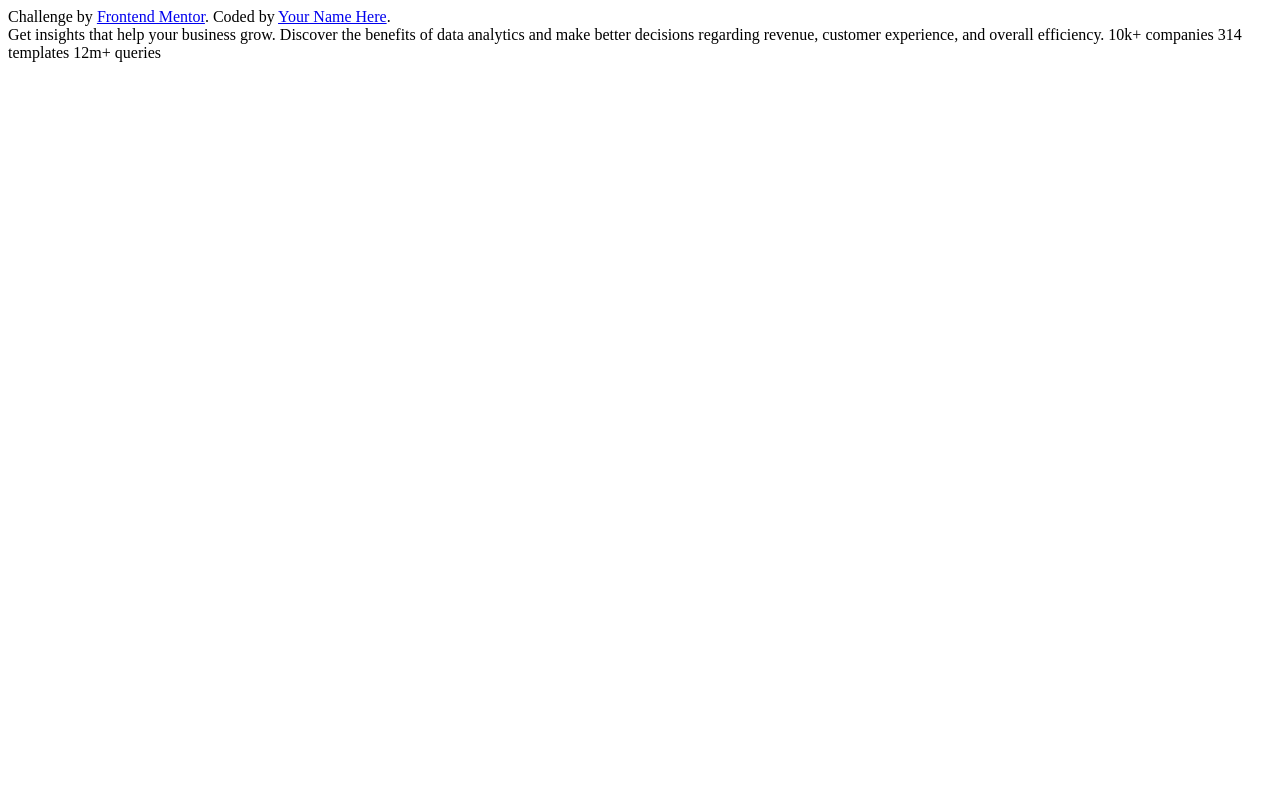
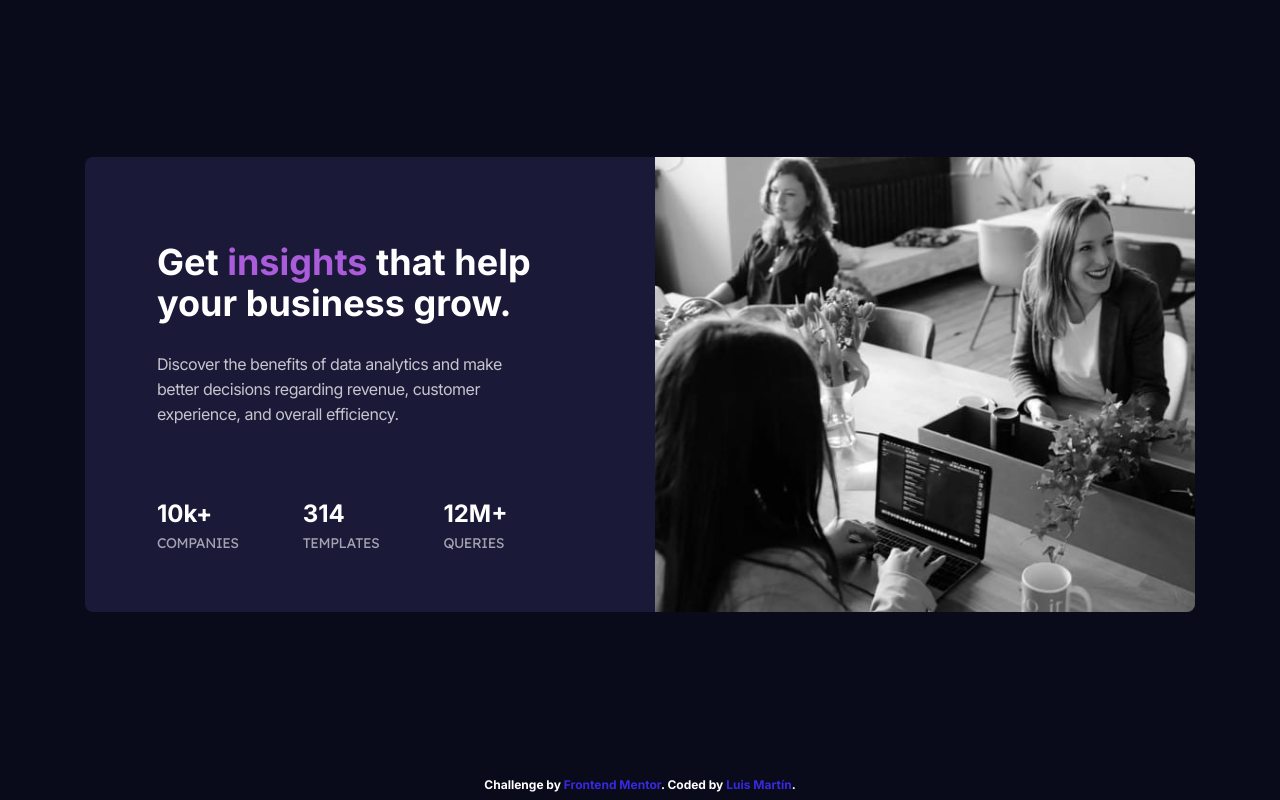
Before and after one commit to roguesquid/stats-preview-card, a plain HTML site: page index.html in a window 1280 px wide. Drawn offline with Linux system fonts and the light colour scheme.

Commit message:
finalizing card

```diff
--- a/index.html
+++ b/index.html
@@ -10,17 +10,66 @@
       href="./images/favicon-32x32.png"
     />
     <title>Frontend Mentor | Stats preview card component</title>
+    <link rel="stylesheet" href="./styles.css" />
+    <link rel="preconnect" href="https://fonts.googleapis.com" />
+    <link rel="preconnect" href="https://fonts.gstatic.com" crossorigin />
+    <link
+      href="https://fonts.googleapis.com/css2?family=Inter:wght@400;700&family=Lexend+Deca&display=swap"
+      rel="stylesheet"
+    />
   </head>
   <body>
-    <main></main>
-    <div class="attribution">
-      Challenge by
-      <a href="https://www.frontendmentor.io?ref=challenge" target="_blank"
-        >Frontend Mentor</a
-      >. Coded by <a href="#">Your Name Here</a>.
-    </div>
+    <main class="main">
+      <section class="card">
+        <picture class="card__image-container">
+          <img
+            class="card__image"
+            src="./images/image-header-mobile.jpg"
+            alt="Header image"
+          />
+          <source
+            media="(min-width: 1280px)"
+            srcset="./images/image-header-desktop.jpg"
+          />
+        </picture>
+        <div class="card__content-container">
+          <div class="card_content">
+            <h1 class="card__heading">
+              Get <span class="card__text-accent">insights</span> that help your
+              business grow.
+            </h1>
+            <p class="card__paragraph">
+              Discover the benefits of data analytics and make better decisions
+              regarding revenue, customer experience, and overall efficiency.
+            </p>
+            <div class="card__stats-container">
+              <div class="card__stat">
+                <h2 class="card__stats-heading">10k+</h2>
+                <span class="card__stats-text">companies</span>
+              </div>
+              <div class="card__stat">
+                <h2 class="card__stats-heading">314</h2>
+                <span class="card__stats-text">templates</span>
+              </div>
+              <div class="card__stat">
+                <h2 class="card__stats-heading">12M+</h2>
+                <span class="card__stats-text">queries</span>
+              </div>
+            </div>
+          </div>
+        </div>
+      </section>
+    </main>
+    <footer class="attribution">
+      <p class="attribution__text">
+        Challenge by
+        <a
+          class="attribution__link"
+          href="https://www.frontendmentor.io?ref=challenge"
+          target="_blank"
+          >Frontend Mentor</a
+        >. Coded by <a class="attribution__link" href="#">Luis Martín</a>.
+      </p>
+    </footer>
   </body>
 </html>
-Get insights that help your business grow. Discover the benefits of data
-analytics and make better decisions regarding revenue, customer experience, and
-overall efficiency. 10k+ companies 314 templates 12m+ queries
--- a/styles.css
+++ b/styles.css
@@ -1,7 +1,168 @@
-.attribution {
-  font-size: 11px;
+/*=============== Variables ===============*/
+:root {
+  /*=============== Colors ===============*/
+  --very-dark-blue: hsl(233, 47%, 7%);
+  --dark-desaturated-blue: hsl(244, 38%, 16%);
+  --soft-violet: hsl(277, 64%, 61%);
+  --white: hsl(0, 0%, 100%);
+  --main-paragraph-white: hsla(0, 0%, 100%, 0.75);
+  --stat-headings-white: hsla(0, 0%, 100%, 0.6);
+  /*=============== Typography ===============*/
+  --font-family: "Inter", sans-serif;
+  --stat-headings-font: "Lexend Deca", sans-serif;
+  --font-regular: 400;
+  --font-bold: 700;
+  /*=============== Typography sizes ===============*/
+  --big-text: 2.8rem;
+  --medium-text: 2.4rem;
+  --small-text: 1.6rem;
+  --xsmall-text: 1.4rem;
+}
+/*=============== Base ===============*/
+* {
+  margin: 0;
+  padding: 0;
+  box-sizing: border-box;
+}
+html {
+  font-size: 62.5%;
+  font-family: var(--font-family);
+}
+body {
+  background-color: var(--very-dark-blue);
+}
+img {
+  display: block;
+  overflow: hidden;
+  width: 100%;
+}
+/*=============== Main ===============*/
+.main {
+  display: flex;
+  align-items: center;
+  justify-content: center;
+  /*cuando la card es mas grande que el viewport uso % cuando es mas pequeña uso vh*/
+  height: calc(100% - 3.1rem);
+  padding: 3.2rem 0;
+}
+.card {
+  color: var(--white);
+  display: flex;
+  flex-direction: column;
+}
+.card__image {
+  border-radius: 0.8rem 0.8rem 0rem 0rem;
+  max-width: 32.7rem;
+}
+.card__content-container {
+  background-color: var(--dark-desaturated-blue);
+  border-radius: 0rem 0rem 0.8rem 0.8rem;
+  padding: 3.2rem;
+}
+.card_content {
+  display: flex;
+  justify-content: center;
+  align-items: center;
+  flex-direction: column;
+}
+.card__heading {
+  text-align: center;
+  font-size: var(--big-text);
+  max-width: 25.9rem;
+  margin: 0.8rem 0 1.6rem;
+  line-height: 114%;
+}
+.card__text-accent {
+  color: var(--soft-violet);
+}
+.card__paragraph {
+  color: var(--main-paragraph-white);
+  font-size: var(--small-text);
+  max-width: 25.9rem;
+  text-align: center;
+  margin-bottom: 4.2rem;
+  letter-spacing: -0.03em;
+  line-height: 156%;
+}
+.card__stats-container {
+  display: flex;
+  flex-direction: column;
+  gap: 2.4rem;
+}
+.card__stat {
   text-align: center;
 }
-.attribution a {
-  color: hsl(228, 45%, 44%);
+.card__stats-heading {
+  font-size: var(--medium-text);
+  margin-bottom: 0.6rem;
 }
+.card__stats-text {
+  font-size: var(--xsmall-text);
+  color: var(--stat-headings-white);
+  letter-spacing: -0.03em;
+  font-family: var(--stat-headings-font);
+  text-transform: uppercase;
+}
+/*=============== Footer ===============*/
+.attribution {
+  font-size: 1.2rem;
+  color: var(--white);
+  /*1.6rem en desktop*/
+  font-weight: bold;
+  text-align: center;
+  padding: 0.8rem 0;
+}
+
+.attribution__link {
+  color: hsl(245, 75%, 52%);
+  text-decoration: none;
+  transition: all 0.2s ease-out;
+}
+
+.attribution__link:hover {
+  color: hsl(245, 83%, 68%);
+}
+/*=============== Media Queries ===============*/
+@media screen and (min-width: 1280px) {
+  :root {
+    --big-text: 3.6rem;
+  }
+  .main {
+    /*cuando la card es mas grande que el viewport uso % cuando es mas pequeña uso vh*/
+    height: calc(100vh - 3.1rem);
+  }
+  .card {
+    flex-direction: row-reverse;
+  }
+  .card__image {
+    border-radius: 0rem 0.8rem 0.8rem 0rem;
+    max-width: 54rem;
+    min-height: 100%;
+    object-fit: cover;
+  }
+  .card__content-container {
+    padding: 7.7rem 11.2rem 6rem 7.2rem;
+    border-radius: 0.8rem 0rem 0rem 0.8rem;
+  }
+  .card_content {
+    align-items: flex-start;
+  }
+  .card__heading,
+  .card__paragraph {
+    text-align: left;
+    max-width: 38.6rem;
+  }
+  .card__heading {
+    margin-bottom: 2.8rem;
+  }
+  .card__paragraph {
+    margin-bottom: 7.2rem;
+  }
+  .card__stats-container {
+    flex-direction: row;
+    gap: 6.4rem;
+  }
+  .card__stat {
+    text-align: left;
+  }
+}
```
